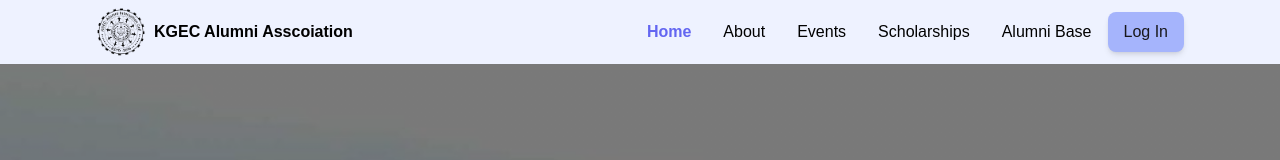
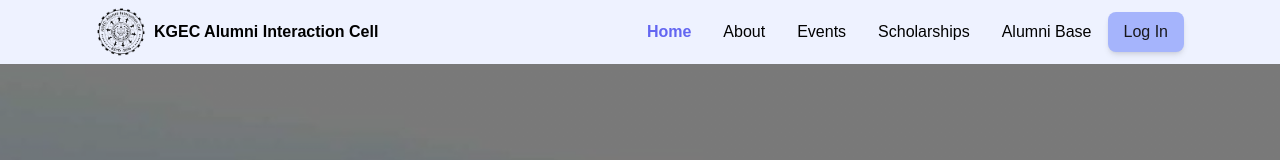
Before and after one commit to kgec-alumni-interaction-cell/website, a Next.js app: page / in a window 1280 px wide. Shown: the top 160 px of the page. Built offline with nearby package versions, Linux system fonts and the light colour scheme; a web font is replaced by a local one.

Commit message:
Update index.tsx

```diff
--- a/src/components/navbar/index.tsx
+++ b/src/components/navbar/index.tsx
@@ -109,7 +109,7 @@ export default function Navbar() {
     <nav className="h-[3.5rem] px-8 lg:px-24 py-8 bg-indigo-50 flex justify-between items-center sticky top-0 z-10 ">
       <div className="flex items-center gap-2">
           <Image src="/alumni-removebg-preview.png" alt="alumni interaction cell logo" width={50} height={50} />
-        <h2 className="font-bold">KGEC Alumni Asscoiation</h2>
+        <h2 className="font-bold">KGEC Alumni Interaction Cell</h2>
       </div>
       <div className="items-center hidden lg:flex ">
         {navItems.map((item) => (
```
